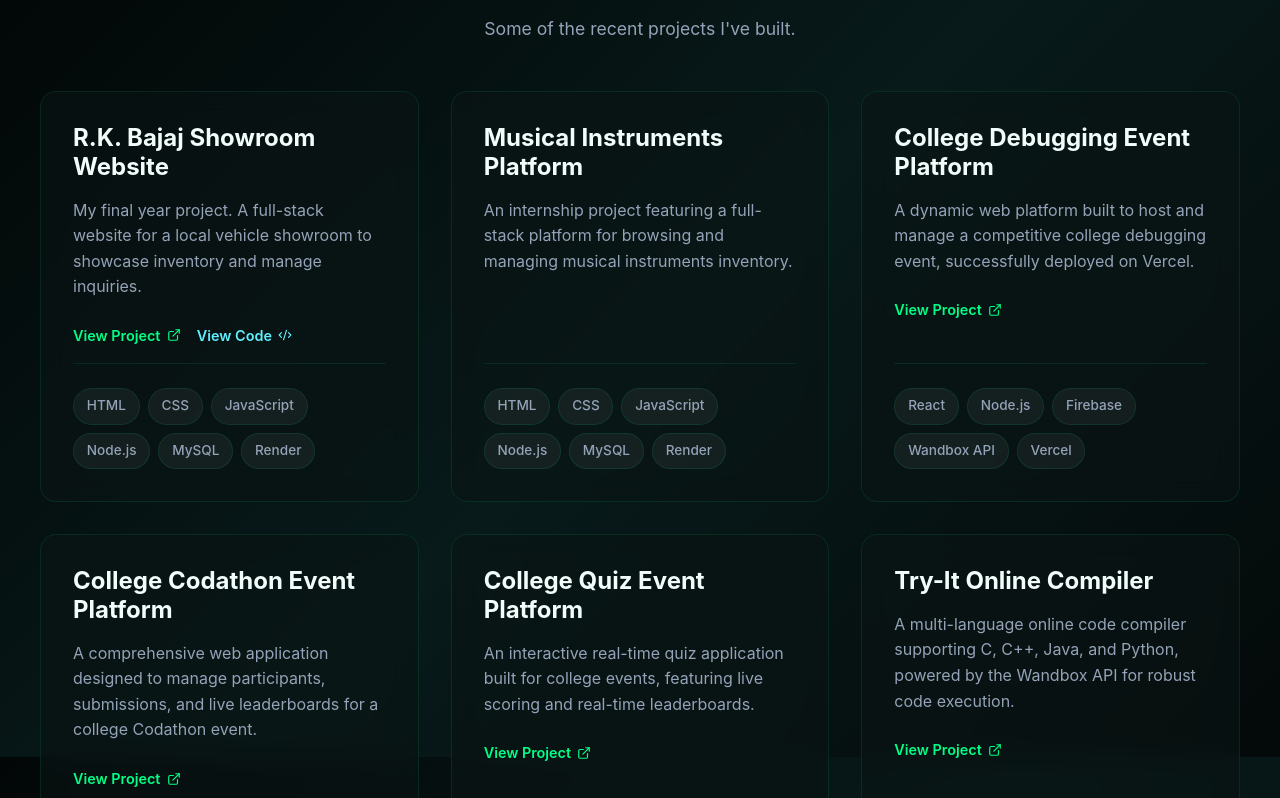
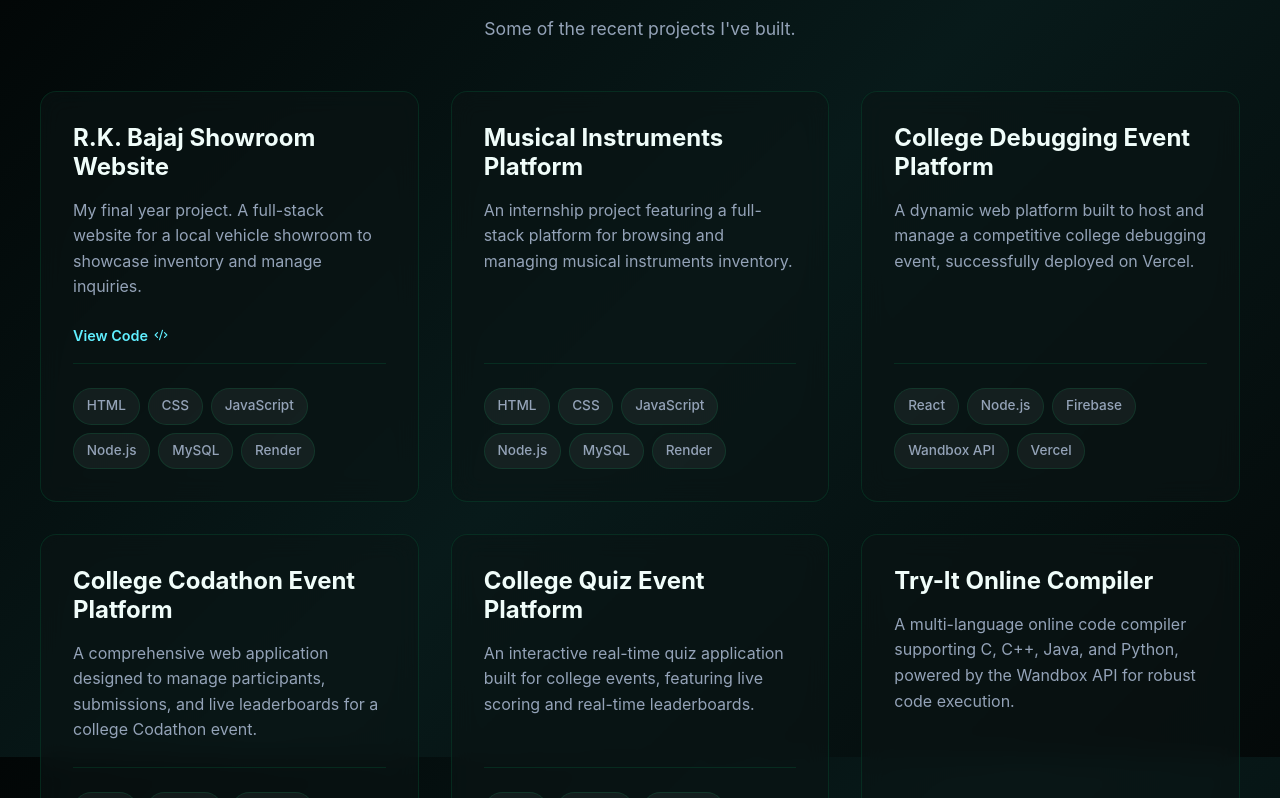
Before and after one commit to hariprasath-204/newportfolio, a React (Vite) app: page / in a window 1280 px wide. Shown: the part 3243-4041 px from the top of the page. Built offline with nearby package versions, Linux system fonts and the light colour scheme.

Commit message:
Remove all live demo links

```diff
--- a/src/components/Projects.jsx
+++ b/src/components/Projects.jsx
@@ -6,7 +6,6 @@ const Projects = () => {
     {
       title: 'R.K. Bajaj Showroom Website',
       description: 'My final year project. A full-stack website for a local vehicle showroom to showcase inventory and manage inquiries.',
-      liveDemo: 'https://bikeindex.onrender.com/',
       github: 'https://github.com/hariprasath-204/BikeIndex',
       tags: ['HTML', 'CSS', 'JavaScript', 'Node.js', 'MySQL', 'Render']
     },
@@ -18,25 +17,21 @@ const Projects = () => {
     {
       title: 'College Debugging Event Platform',
       description: 'A dynamic web platform built to host and manage a competitive college debugging event, successfully deployed on Vercel.',
-      liveDemo: 'https://debbuging.vercel.app/',
       tags: ['React', 'Node.js', 'Firebase', 'Wandbox API', 'Vercel']
     },
     {
       title: 'College Codathon Event Platform',
       description: 'A comprehensive web application designed to manage participants, submissions, and live leaderboards for a college Codathon event.',
-      liveDemo: 'https://codathan.vercel.app/',
       tags: ['React', 'Node.js', 'Firebase', 'Wandbox API', 'Vercel']
     },
     {
       title: 'College Quiz Event Platform',
       description: 'An interactive real-time quiz application built for college events, featuring live scoring and real-time leaderboards.',
-      liveDemo: 'https://softtech-assocation-quiz.vercel.app/',
       tags: ['React', 'Node.js', 'Firebase', 'Vercel']
     },
     {
       title: 'Try-It Online Compiler',
       description: 'A multi-language online code compiler supporting C, C++, Java, and Python, powered by the Wandbox API for robust code execution.',
-      liveDemo: 'https://try-it-compiler.vercel.app/',
       tags: ['React', 'Node.js', 'Wandbox API']
     },
     {
@@ -95,15 +90,8 @@ const Projects = () => {
                 {project.description}
               </p>
 
-              {(project.liveDemo || project.github || project.screenshots) && (
+              {(project.github || project.screenshots) && (
                 <div style={{ display: 'flex', flexWrap: 'wrap', gap: '1rem', marginTop: '1rem', marginBottom: '1rem' }}>
-                  {project.liveDemo && (
-                    <a href={project.liveDemo} target="_blank" rel="noreferrer" style={{
-                      display: 'inline-flex', alignItems: 'center', gap: '0.4rem', color: 'var(--accent-primary)', fontSize: '0.9rem', fontWeight: '600', textDecoration: 'none'
-                    }}>
-                      View Project <ExternalLink size={14} />
-                    </a>
-                  )}
                   {project.github && (
                     <a href={project.github} target="_blank" rel="noreferrer" style={{
                       display: 'inline-flex', alignItems: 'center', gap: '0.4rem', color: 'var(--accent-secondary)', fontSize: '0.9rem', fontWeight: '600', textDecoration: 'none'
```
